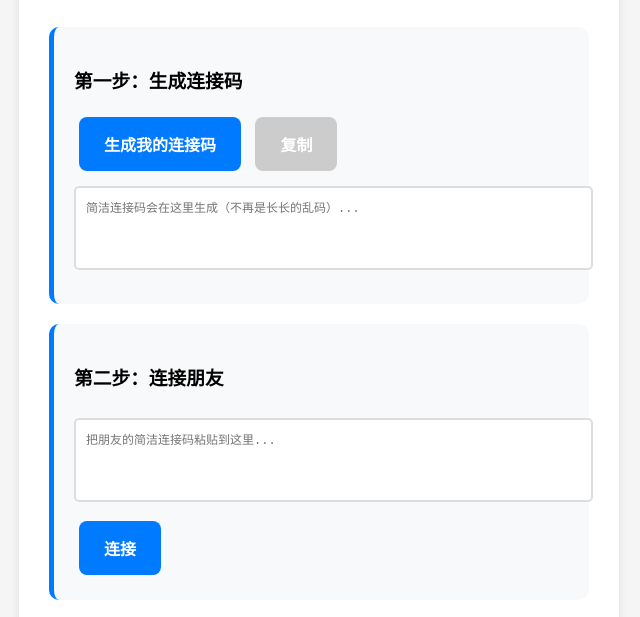
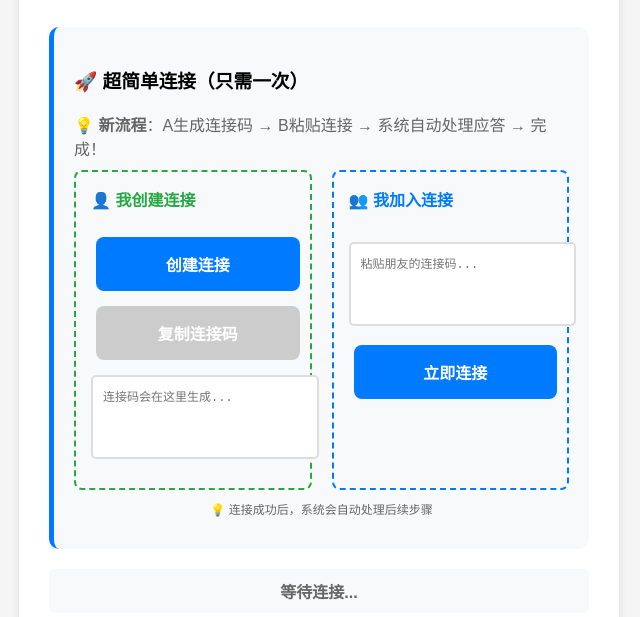
Before and after one commit to mxppxm/chatp2p, a plain HTML site: page index.html in a window 1280 px wide. Shown: the part 120-737 px from the top of the page, without its empty margins (321-961 px from the left). Drawn offline with Linux system fonts and the light colour scheme.

Commit message:
🚀 重大改进：自动应答流程
✨ 新功能：
- 🎯 自动生成应答码：B连接后系统自动处理answer
- 📋 自动复制到剪贴板：无需手动复制
- 🎨 全新左右布局：创建连接 vs 加入连接
- 💡 智能流程提示：用户知道下一步做什么

🚀 用户体验：
- 原来4步 → 现在2步
- 自动处理所有技术细节
- 清晰的角色分工界面
- 实时状态更新和引导

💡 技术改进：
- 保持WebRTC标准握手流程
- 但对用户隐藏复杂性
- 自动化所有可自动化的步骤
- 向后兼容压缩和原始格式

```diff
--- a/index.html
+++ b/index.html
@@ -108,23 +108,66 @@
       <h1>💬 超简单聊天</h1>
 
       <div class="step">
-        <h3>第一步：生成连接码</h3>
-        <button id="generate">生成我的连接码</button>
-        <button id="copy" disabled>复制</button>
+        <h3>🚀 超简单连接（只需一次）</h3>
+        <p style="color: #666; margin: 10px 0">
+          💡 <strong>新流程</strong>：A生成连接码 → B粘贴连接 → 系统自动处理应答
+          → 完成！
+        </p>
+
+        <div style="display: flex; gap: 20px">
+          <!-- 左侧：生成连接 -->
+          <div
+            style="
+              flex: 1;
+              border: 2px dashed #28a745;
+              padding: 15px;
+              border-radius: 8px;
+            "
+          >
+            <h4 style="color: #28a745; margin-top: 0">👤 我创建连接</h4>
+            <button id="generate" style="width: 100%; margin-bottom: 10px">
+              创建连接
+            </button>
+            <button id="copy" disabled style="width: 100%">复制连接码</button>
             <textarea
               id="myCode"
-          placeholder="简洁连接码会在这里生成（不再是长长的乱码）..."
+              placeholder="连接码会在这里生成..."
               readonly
+              rows="3"
+              style="width: 100%; margin-top: 10px"
             ></textarea>
           </div>
 
-      <div class="step">
-        <h3>第二步：连接朋友</h3>
+          <!-- 右侧：加入连接 -->
+          <div
+            style="
+              flex: 1;
+              border: 2px dashed #007bff;
+              padding: 15px;
+              border-radius: 8px;
+            "
+          >
+            <h4 style="color: #007bff; margin-top: 0">👥 我加入连接</h4>
             <textarea
               id="theirCode"
-          placeholder="把朋友的简洁连接码粘贴到这里..."
+              placeholder="粘贴朋友的连接码..."
+              rows="3"
+              style="width: 100%; margin-bottom: 10px"
             ></textarea>
-        <button id="connect">连接</button>
+            <button id="connect" style="width: 100%">立即连接</button>
+          </div>
+        </div>
+
+        <p
+          style="
+            text-align: center;
+            color: #666;
+            font-size: 12px;
+            margin-top: 10px;
+          "
+        >
+          💡 连接成功后，系统会自动处理后续步骤
+        </p>
       </div>
 
       <div id="status" class="status" style="background: #f8f9fa; color: #666">
@@ -168,12 +211,14 @@
         const type = sessionDescription.type;
 
         // 提取关键信息
-        const sessionId = sdp.match(/o=- (\d+)/)?.[1] || '';
-        const port = sdp.match(/m=application (\d+)/)?.[1] || '';
-        const ip = sdp.match(/c=IN IP4 ([\d.]+)/)?.[1] || '';
-        const ufrag = sdp.match(/a=ice-ufrag:(\S+)/)?.[1] || '';
-        const pwd = sdp.match(/a=ice-pwd:(\S+)/)?.[1] || '';
-        const fingerprint = sdp.match(/a=fingerprint:sha-256 ([\w:]+)/)?.[1]?.replace(/:/g, '') || '';
+        const sessionId = sdp.match(/o=- (\d+)/)?.[1] || "";
+        const port = sdp.match(/m=application (\d+)/)?.[1] || "";
+        const ip = sdp.match(/c=IN IP4 ([\d.]+)/)?.[1] || "";
+        const ufrag = sdp.match(/a=ice-ufrag:(\S+)/)?.[1] || "";
+        const pwd = sdp.match(/a=ice-pwd:(\S+)/)?.[1] || "";
+        const fingerprint =
+          sdp.match(/a=fingerprint:sha-256 ([\w:]+)/)?.[1]?.replace(/:/g, "") ||
+          "";
 
         // 提取候选者
         const candidates = [];
@@ -192,8 +237,8 @@
           ufrag,
           pwd.slice(0, 12), // 只取前12位
           fingerprint.slice(0, 16), // 只取前16位
-          candidates.join(',')
-        ].join('.');
+          candidates.join(","),
+        ].join(".");
 
         return compressed;
       }
@@ -201,17 +246,27 @@
       // SDP解压器 - 把短码还原成完整JSON
       function decompressSDP(compressed) {
         try {
-          const parts = compressed.split('.');
-          if (parts.length < 7) throw new Error('无效格式');
+          const parts = compressed.split(".");
+          if (parts.length < 7) throw new Error("无效格式");
 
-          const [type, sessionIdSuffix, port, ip, ufrag, pwdPrefix, fingerprintPrefix, candidatesStr] = parts;
+          const [
+            type,
+            sessionIdSuffix,
+            port,
+            ip,
+            ufrag,
+            pwdPrefix,
+            fingerprintPrefix,
+            candidatesStr,
+          ] = parts;
 
           // 重建完整数据（用合理的默认值）
-          const fullSessionId = '4389441879' + sessionIdSuffix.padStart(8, '0');
-          const fullPwd = pwdPrefix + 'ABCD1234'; // 补齐密码
-          const fullFingerprint = fingerprintPrefix.match(/.{2}/g)?.join(':').toUpperCase() || '';
+          const fullSessionId = "4389441879" + sessionIdSuffix.padStart(8, "0");
+          const fullPwd = pwdPrefix + "ABCD1234"; // 补齐密码
+          const fullFingerprint =
+            fingerprintPrefix.match(/.{2}/g)?.join(":").toUpperCase() || "";
 
-          const candidates = candidatesStr ? candidatesStr.split(',') : [];
+          const candidates = candidatesStr ? candidatesStr.split(",") : [];
 
           // 重建SDP
           let sdp = `v=0\r\n`;
@@ -225,7 +280,7 @@
           sdp += `c=IN IP4 ${ip}\r\n`;
 
           // 添加候选者
-          candidates.forEach(candidate => {
+          candidates.forEach((candidate) => {
             sdp += `a=candidate:${candidate}\r\n`;
           });
 
@@ -240,7 +295,7 @@
 
           return new RTCSessionDescription({ type, sdp });
         } catch (e) {
-          console.error('解压失败:', e);
+          console.error("解压失败:", e);
           return null;
         }
       }
@@ -267,9 +322,21 @@
             elements.myCode.value = compressed;
             elements.copy.disabled = false;
             setStatus("连接码已生成，复制发给朋友", "#28a745");
-            console.log("压缩前:", JSON.stringify(pc.localDescription).length, "字符");
+            console.log(
+              "压缩前:",
+              JSON.stringify(pc.localDescription).length,
+              "字符"
+            );
             console.log("压缩后:", compressed.length, "字符");
-            console.log("压缩率:", Math.round((1 - compressed.length / JSON.stringify(pc.localDescription).length) * 100) + "%");
+            console.log(
+              "压缩率:",
+              Math.round(
+                (1 -
+                  compressed.length /
+                    JSON.stringify(pc.localDescription).length) *
+                  100
+              ) + "%"
+            );
           }
         };
 
@@ -345,7 +412,7 @@
           let desc;
 
           // 判断是压缩格式还是原始JSON格式
-          if (code.startsWith('{')) {
+          if (code.startsWith("{")) {
             // 原始JSON格式
             desc = new RTCSessionDescription(JSON.parse(code));
           } else {
@@ -358,15 +425,38 @@
           }
 
           if (desc.type === "offer") {
+            setStatus("正在连接...", "#ffc107");
             pc = createConnection();
             await pc.setRemoteDescription(desc);
             const answer = await pc.createAnswer();
             await pc.setLocalDescription(answer);
-            setStatus("生成应答码中...", "#ffc107");
+
+            // 自动生成应答码并显示给用户
+            const answerCode = compressSDP(pc.localDescription);
+            elements.myCode.value = answerCode;
+            elements.copy.disabled = false;
+
+            setStatus("应答码已生成，请复制发给朋友完成连接", "#28a745");
+
+            // 自动复制到剪贴板并提示
+            try {
+              await navigator.clipboard.writeText(answerCode);
+              setStatus("✅ 应答码已自动复制！发给朋友完成最后连接", "#28a745");
+
+              // 显示简化的提示
+              setTimeout(() => {
+                alert(
+                  "✅ 应答码已复制到剪贴板！\n\n📱 现在发给你的朋友，他粘贴后就能连接成功！"
+                );
+              }, 500);
+            } catch (e) {
+              // 如果自动复制失败，提示用户手动复制
+              setStatus("应答码已生成，请点击复制按钮发给朋友", "#ffc107");
+            }
           } else if (desc.type === "answer" && waiting) {
             await pc.setRemoteDescription(desc);
             waiting = false;
-            setStatus("连接中...", "#ffc107");
+            setStatus("连接建立中...", "#ffc107");
           }
         } catch (e) {
           console.error("连接失败:", e);
```
Lines whose indentation alone changed are shown as unchanged.
